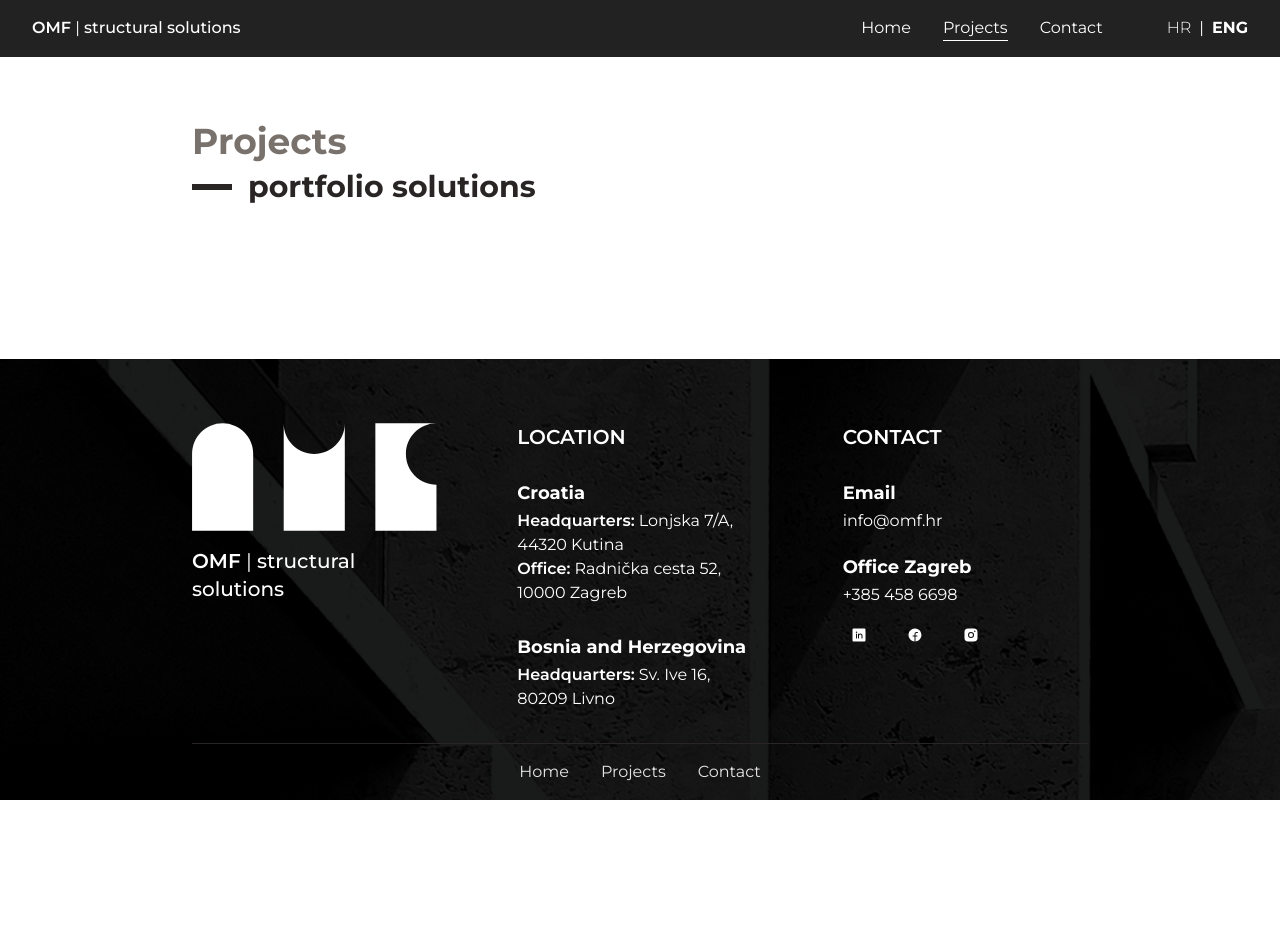
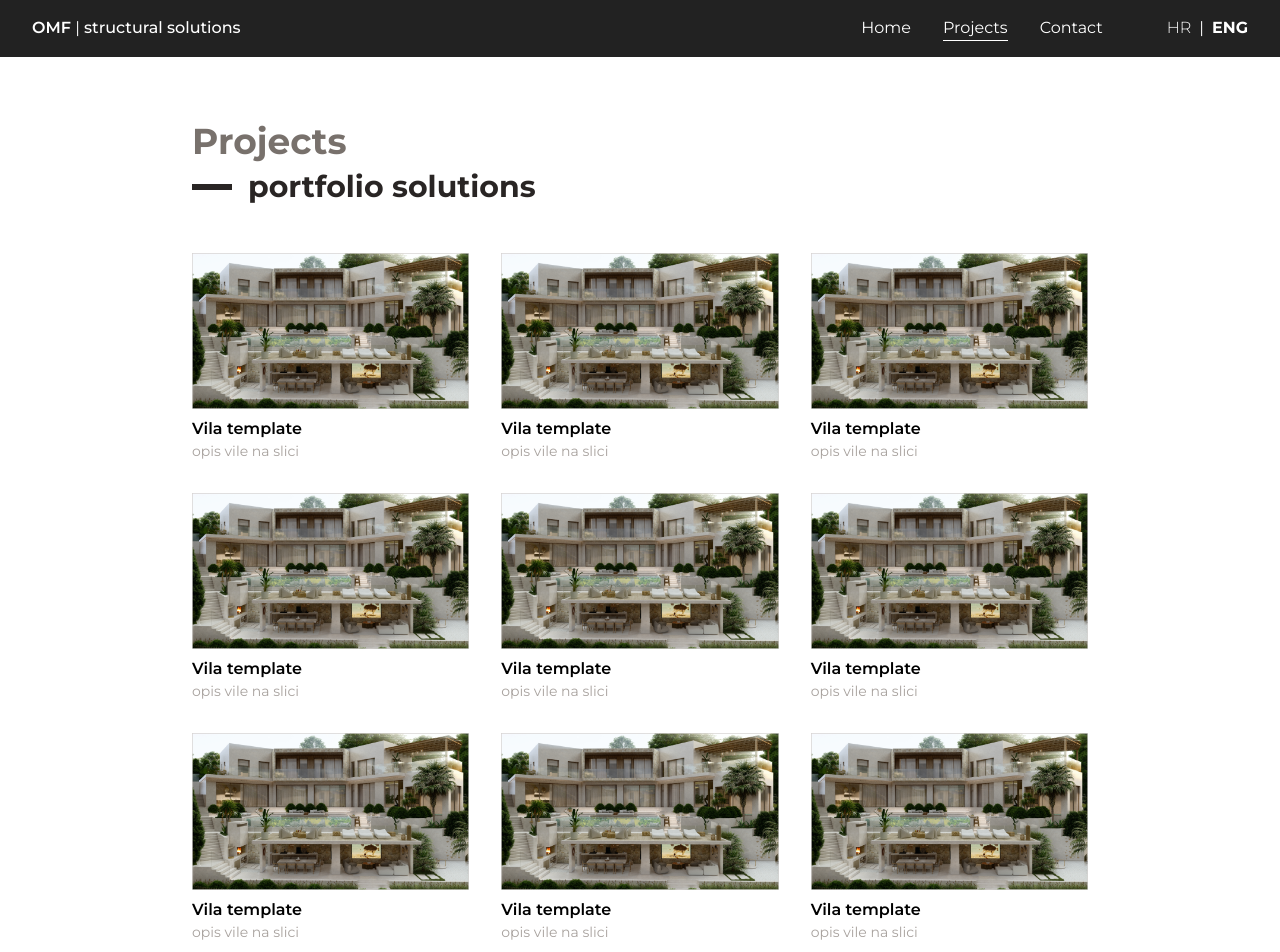
Before and after one commit to oyrad/omf, a Next.js app: page /en/projects in a window 1280 px wide. Shown: the top 952 px of the page. Before the commit the page ends 800 px from the top, so only its background shows below. Built offline with nearby package versions, Linux system fonts and the light colour scheme.

Commit message:
add project details

```diff
--- /dev/null
+++ b/app/[lang]/projects/[id]/page.tsx
@@ -0,0 +1,113 @@
+import { Locale } from "@/i18n.config";
+import { getDictionary } from "@/lib/dictionary";
+import Header from "../../components/Header";
+import Link from "next/link";
+import Image from "next/image";
+import projectPhoto from "/public/project-house.png";
+
+import {
+  ArrowLeft,
+  // @ts-ignore
+} from "@phosphor-icons/react/dist/ssr";
+
+const projectMock = {
+  title: "Villa Bartol",
+  type: "Kuća za odmor",
+  function:
+    "Glavni projekt arhitekture i konstrukcije, Nadzor, Vođenje projekta",
+  participants: "Scorpus7, MIPA",
+  description:
+    "Villa za odmor smještena je u Dalmaciji, te osim osnovnog zatvorenog prostora građevina ima spektar sadržaja koje nudi, kao što je wellness & spa zona koja uključuje vanjski i unutarnji grijani bazen. Budući da je građevina smještena na zatečenu konfiguraciju terena velikog nagiba, to joj pruža izniman pogled prema Dalmatinskoj obali iz svake točke građevine.",
+};
+
+export default async function ProjectDetails({
+  params: { lang },
+}: {
+  params: { lang: Locale };
+}) {
+  const { navigation } = await getDictionary(lang);
+
+  return (
+    <>
+      <Header lang={lang} navigation={navigation} />
+      <div className="px-48 mt-16">
+        <div className="flex items-center space-x-4 text-stone-800 mb-12">
+          <Link href={`/${lang}/projects`}>
+            <ArrowLeft className="w-8 hover:opacity-75 transition-all" />
+          </Link>
+          <p className="text-2xl font-bold">{projectMock.title}</p>
+        </div>
+        <div className="flex space-x-8">
+          <div className="w-1/2">
+            <ul className="space-y-4 text-stone-800 mb-4">
+              <li>
+                <span className="font-bold mr-2">Naziv:</span>{" "}
+                {projectMock.title}
+              </li>
+              <li>
+                <span className="font-bold mr-2">Vrsta projekta:</span>
+                {projectMock.type}
+              </li>
+              <li>
+                <span className="font-bold mr-2">Uloga:</span>
+                {projectMock.function}
+              </li>
+              <li>
+                <span className="font-bold mr-2">
+                  Sudionici u projektiranju:
+                </span>
+                {projectMock.participants}
+              </li>
+            </ul>
+            <p className="text-sm">{projectMock.description}</p>
+          </div>
+          <Image
+            src={projectPhoto}
+            alt={projectMock.title}
+            width={600}
+            height={600}
+            className="w-1/2 pl-20"
+          />
+        </div>
+        <div className="grid grid-cols-3 gap-8 my-20">
+          <Image
+            src={projectPhoto}
+            alt={projectMock.title}
+            width={600}
+            height={600}
+          />
+          <Image
+            src={projectPhoto}
+            alt={projectMock.title}
+            width={600}
+            height={600}
+          />
+          <Image
+            src={projectPhoto}
+            alt={projectMock.title}
+            width={600}
+            height={600}
+          />
+          <Image
+            src={projectPhoto}
+            alt={projectMock.title}
+            width={600}
+            height={600}
+          />
+          <Image
+            src={projectPhoto}
+            alt={projectMock.title}
+            width={600}
+            height={600}
+          />
+          <Image
+            src={projectPhoto}
+            alt={projectMock.title}
+            width={600}
+            height={600}
+          />
+        </div>
+      </div>
+    </>
+  );
+}
--- /dev/null
+++ b/app/[lang]/projects/components/Project.tsx
@@ -0,0 +1,24 @@
+import Image from "next/image";
+import Link from "next/link";
+
+type ProjectProps = {
+  image: string;
+  title: string;
+  description: string;
+};
+
+export default function Project({ image, title, description }: ProjectProps) {
+  return (
+    <Link href={`projects/1`}>
+      <Image
+        src={image}
+        alt={title}
+        height={600}
+        width={600}
+        className="mb-2"
+      />
+      <p className="font-semibold">{title}</p>
+      <p className="text-sm text-stone-400">{description}</p>
+    </Link>
+  );
+}
--- a/app/[lang]/projects/page.tsx
+++ b/app/[lang]/projects/page.tsx
@@ -1,6 +1,8 @@
 import { Locale } from "@/i18n.config";
 import { getDictionary } from "@/lib/dictionary";
 import Header from "../components/Header";
+import Project from "./components/Project";
+import projectPhoto from "/public/project-house.png";
 
 export default async function Projects({
   params: { lang },
@@ -16,12 +18,59 @@ export default async function Projects({
         <h4 className="text-4xl font-bold text-stone-500 mb-2">
           {projects.title}
         </h4>
-        <div className="flex items-center space-x-4 mb-8">
+        <div className="flex items-center space-x-4 mb-12">
           <div className="h-1.5 w-10 bg-stone-800" />
           <p className="text-stone-800 text-3xl font-bold">
             {projects.subtitle}
           </p>
         </div>
+        <div className="grid grid-cols-3 gap-8 mb-20">
+          <Project
+            image={projectPhoto.src}
+            title="Vila template"
+            description="opis vile na slici"
+          />
+          <Project
+            image={projectPhoto.src}
+            title="Vila template"
+            description="opis vile na slici"
+          />
+          <Project
+            image={projectPhoto.src}
+            title="Vila template"
+            description="opis vile na slici"
+          />
+          <Project
+            image={projectPhoto.src}
+            title="Vila template"
+            description="opis vile na slici"
+          />
+          <Project
+            image={projectPhoto.src}
+            title="Vila template"
+            description="opis vile na slici"
+          />
+          <Project
+            image={projectPhoto.src}
+            title="Vila template"
+            description="opis vile na slici"
+          />
+          <Project
+            image={projectPhoto.src}
+            title="Vila template"
+            description="opis vile na slici"
+          />
+          <Project
+            image={projectPhoto.src}
+            title="Vila template"
+            description="opis vile na slici"
+          />
+          <Project
+            image={projectPhoto.src}
+            title="Vila template"
+            description="opis vile na slici"
+          />
+        </div>
       </div>
     </>
   );
```
Also changed, not shown: public/project-house.png (added).
